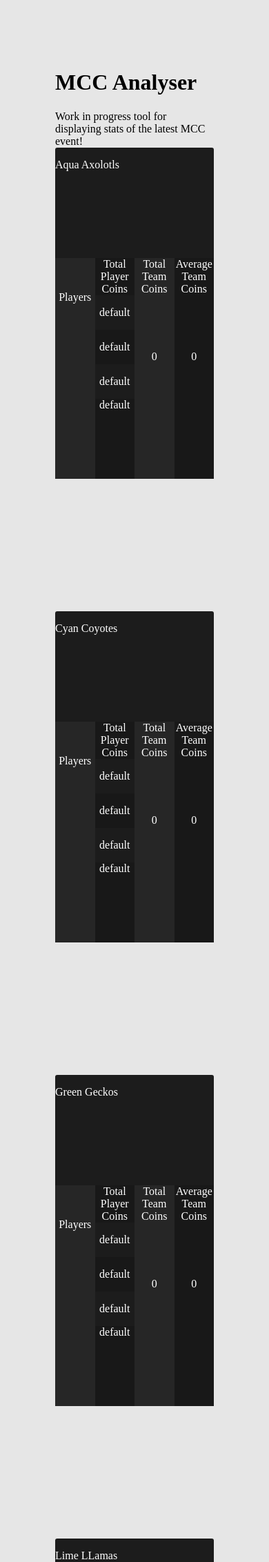
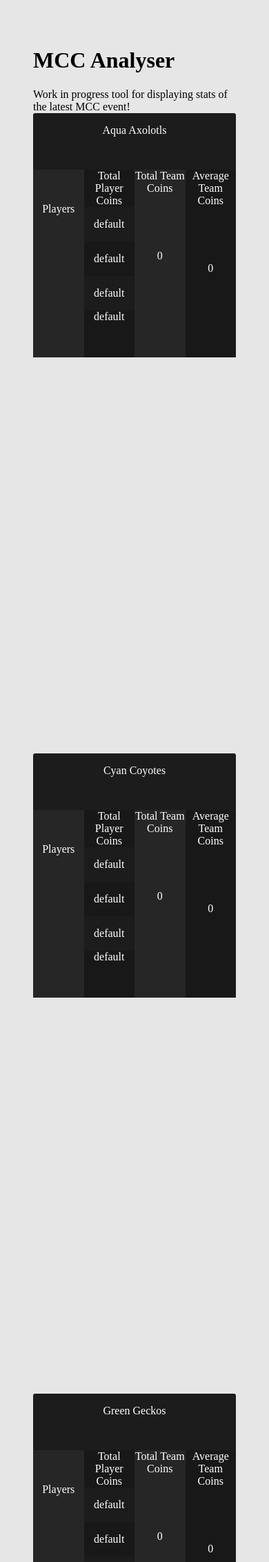
Before and after one commit to TensegrityBlockxels/mccstats, a Flask app: page / in a window 390 px wide. Shown: the top 2264 px of the page at 69% size. Run offline with Flask 2, Linux system fonts and the light colour scheme; parts of the project's set-up code (start-up, migrations or seed data) failed here and were passed over; some web fonts are replaced.

Commit message:
Added responsive design.

```diff
--- a/static/styles/container.css
+++ b/static/styles/container.css
@@ -8,16 +8,15 @@
   color: #ffffff;
 }
 .container:not(:first-child) {
-  margin-top: calc(var(--height) - 8rem);
+  margin-top: calc(var(--height) + 8rem);
 }
 
 .container-header {
   position: relative;
-  height: 5rem;
+  text-align: center;
 }
 .container-header > span {
   position: relative;
-  text-align: center;
   top: 1rem;
 }
 .container-header > img {
@@ -34,6 +33,24 @@
   flex-direction: row;
 }
 
+.player-list {
+  padding-top: 3rem;
+}
+
+.total-team-coins {
+  position: relative;
+}
+.total-team-coins > p {
+  padding-top: 5rem;
+}
+
+.team-avg {
+  position: relative;
+}
+.team-avg > p {
+  padding-top: 5rem;
+}
+
 @media only screen and (max-width: 560px) {
   .container {
     width: 100%;
--- a/static/styles/player-list.css
+++ /dev/null
@@ -1,13 +0,0 @@
-/*Player List style*/
-.player-list {
-  padding-top: 3rem;
-}
-
-/* .player-list > p:not(:last-child) {
-  padding-bottom: 1rem;
-  padding-top: 1rem;
-  position: relative;
-}
-.player-list > p:nth-child(odd) {
-  background-color: var(--accent-color-1);
-} */
--- a/static/styles/style.css
+++ b/static/styles/style.css
@@ -13,7 +13,6 @@
 body {
   color: var(--text-color);
   background-color: var(--background-color);
-  margin: clamp(0.5rem, 2rem, 4rem);
   padding: 3rem;
 }
 
@@ -24,10 +23,10 @@ body {
 .cell {
   position: relative;
   text-align: center;
-  height: 20rem;
+  height: 17rem;
   width: 8rem;
   flex: 20%;
-  top: 5rem;
+  top: 4rem;
 }
 
 .cell > p:not(:last-child) {
--- a/static/styles/team-avg.css
+++ /dev/null
@@ -1,6 +0,0 @@
-.team-avg {
-  position: relative;
-}
-.team-avg > p {
-  padding-top: 5rem;
-}
--- a/static/styles/total-team-coins.css
+++ /dev/null
@@ -1,6 +0,0 @@
-div.total-team-coins {
-  position: relative;
-}
-div.total-team-coins > p {
-  padding-top: 5rem;
-}
--- a/templates/tracker.html
+++ b/templates/tracker.html
@@ -19,26 +19,6 @@
       rel="stylesheet"
       type="text/css"
       href="{{ url_for('static',filename='styles/container.css') }}"
-    />
-    <link
-      rel="stylesheet"
-      type="text/css"
-      href="{{ url_for('static',filename='styles/player-list.css') }}"
-    />
-    <link
-      rel="stylesheet"
-      type="text/css"
-      href="{{ url_for('static',filename='styles/total-player-coins.css') }}"
-    />
-    <link
-      rel="stylesheet"
-      type="text/css"
-      href="{{ url_for('static',filename='styles/total-team-coins.css') }}"
-    />
-    <link
-      rel="stylesheet"
-      type="text/css"
-      href="{{ url_for('static',filename='styles/team-avg.css') }}"
     />
 
     <script
```
Also changed, not shown: static/styles/total-player-coins.css (deleted, +0 -11 lines).
